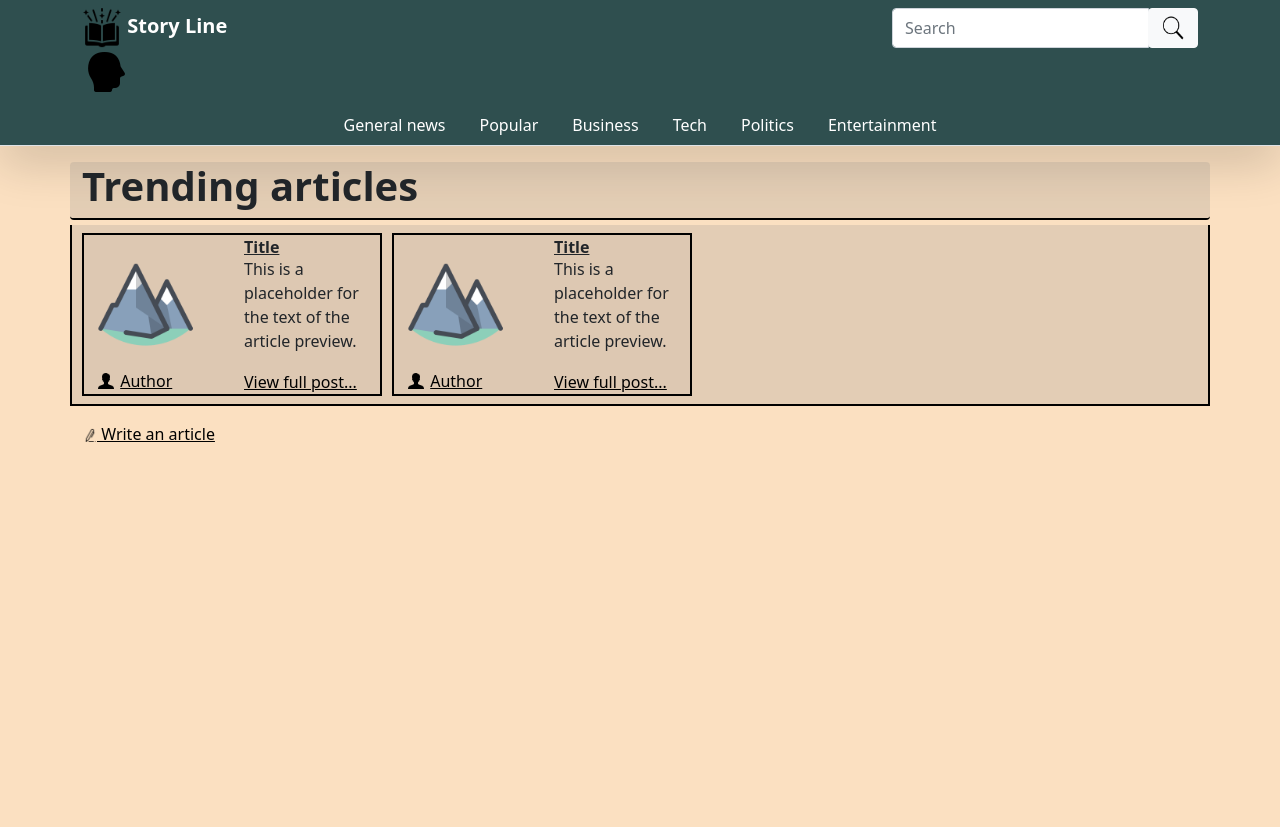
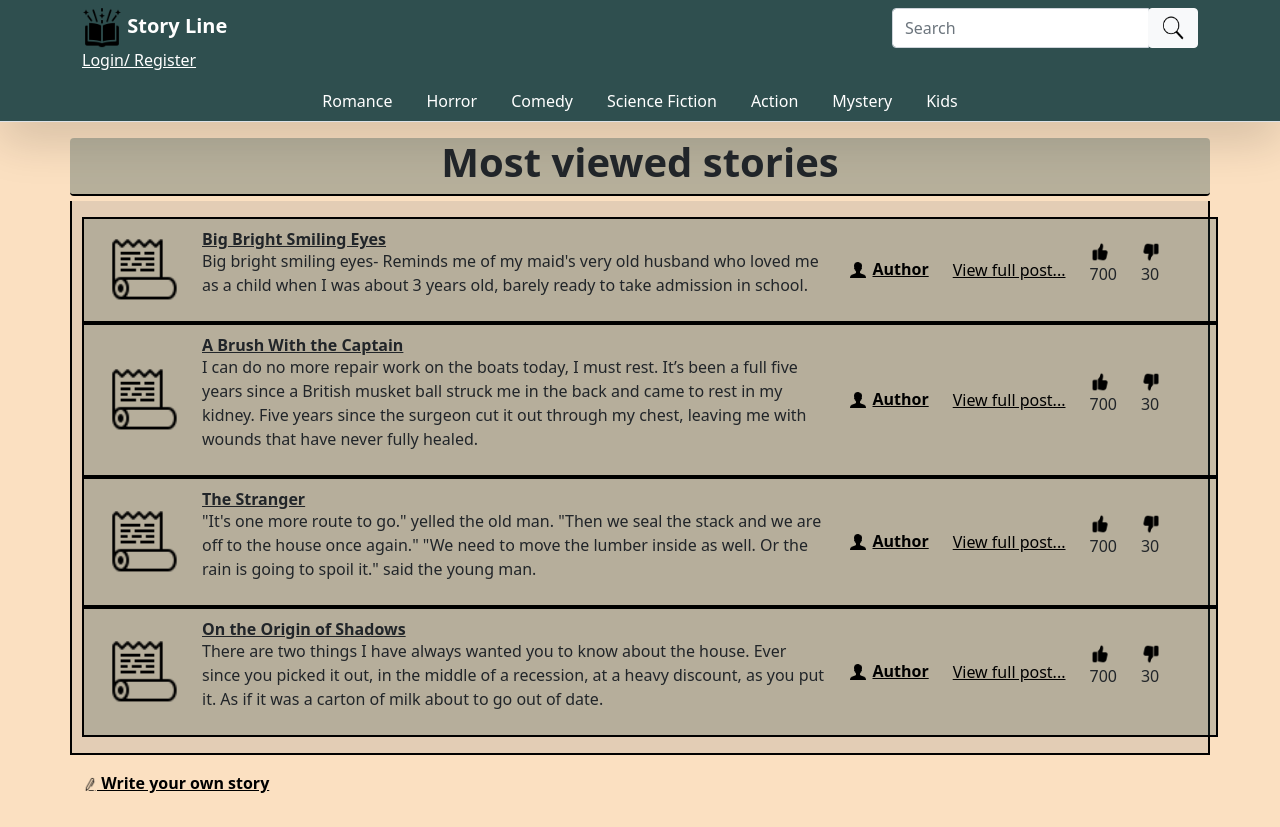
Before and after one commit to denisaTimis/StoryLines, a PHP site: page /views/home.php in a window 1280 px wide. Before the commit the page ends 442 px from the top, so only its background shows below. Run offline with PHP 8.4, Linux system fonts and the light colour scheme.

Commit message:
updated user interface

```diff
--- a/css/common.css
+++ b/css/common.css
@@ -6,6 +6,7 @@ body{
     border-style: solid;
     border-color: black;
     border-width: 0px 4px 4px 4px;
+    background-color: #2f4f4f31;
 }
 
 .nav-link{
@@ -26,6 +27,7 @@ body{
 
 .link-style{
     color:black;
+    font-weight:bolder;
 }
 
 .link-style:hover{
--- a/css/homepage.css
+++ b/css/homepage.css
@@ -1,9 +1,11 @@
 .section-title{
-    background-color: rgba(128, 128, 128, 0.2);
+    background-color: #2f4f4f57;
     border-style: solid;
     border-width: 0 0 2px;
     border-color: black;
     width: auto;
+    align-items: center;
+    text-align: center;
 }
 
 .articles-container{
@@ -17,8 +19,8 @@
 
 .article-preview{
     margin-left: 10px;
-    width: 300px;
-    background-color: rgba(128, 128, 128, 0.068);
+    width: 1290px;
+    background-color: #2f4f4f2d;
     border-style: solid;
     border-width: 2px 2px 2px 2px;
     border-color: black;
@@ -27,6 +29,7 @@
 .article-row{
     align-items: center;
     text-align: left;
+    background-color: #2f4f4f3f;
 }
 
 .article-preview-title{
--- a/views/home.php
+++ b/views/home.php
@@ -1,8 +1,9 @@
 <!DOCTYPE html>
 <html>
+
 <head>
     <title>Story Lines</title>
-        <link rel="icon" href="../graphics/icons/story.png"/>
+    <link rel="icon" href="../graphics/icons/story.png" />
     <link href="../bootstrap/css/bootstrap.min.css" rel="stylesheet">
     <link href="../css/homepage.css" rel="stylesheet">
     <link href="../css/common.css" rel="stylesheet">
@@ -18,18 +19,19 @@
                     </a>
                 </div>
                 <div class="col-md-auto search">
-                        <form >
-                            <div class="input-group" >
+                    <form>
+                        <div class="input-group">
                             <input type="text" class="form-control" placeholder="Search" name="search">
                             <div class="input-group-btn">
-                                    <input class="btn btn-light" width="50px" height="40px" type="image" src="../graphics/icons/search.png"></input>
+                                <input class="btn btn-light" width="50px" height="40px" type="image"
+                                    src="../graphics/icons/search.png"></input>
                             </div>
                         </div>
                     </form>
                 </div>
                 <div class="col-md-auto">
                     <div>
-                            <a href="./user/0" class="link-style-light"><img src="../graphics/icons/profile.png"/></a>
+                        <a href="log-in.html" class="link-style-light">Login/ Register</a>
                     </div>
                 </div>
             </div>
@@ -37,82 +39,150 @@
     </div>
     <ul class="nav nav-tabs justify-content-center navbar-dark shadow-lg" style="background-color: #2F4F4F;">
         <li class="nav-item">
-                <a class="nav-link" href="./all">General news</a>
+            <a class="nav-link" href="./all">Romance</a>
         </li>
         <li class="nav-item">
-                <a class="nav-link" href="allNews.html">Popular</a>
+            <a class="nav-link" href="allNews.html">Horror</a>
         </li>
         <li class="nav-item">
-                <a class="nav-link" href="allNews.html">Business</a>
+            <a class="nav-link" href="allNews.html">Comedy</a>
         </li>
         <li class="nav-item">
-                <a class="nav-link" href="allNews.html">Tech</a>
+            <a class="nav-link" href="allNews.html">Science Fiction</a>
         </li>
         <li class="nav-item">
-                <a class="nav-link" href="allNews.html">Politics</a>
+            <a class="nav-link" href="allNews.html">Action</a>
         </li>
         <li class="nav-item">
-                <a class="nav-link" href="allNews.html">Entertainment</a>
+            <a class="nav-link" href="allNews.html">Mystery</a>
+        </li>
+        <li class="nav-item">
+            <a class="nav-link" href="allNews.html">Kids</a>
         </li>
     </ul>
 </header>
+
 <body>
     <div class="py-3 container">
-            <div class="row">
+        <div class="row justify-content-center">
             <div class="col section-title rounded" name="section-title">
-                    <h1><strong>Trending articles</strong></h1>
+                <h1><strong>Most viewed stories</strong></h1>
             </div>
         </div>
-            <div class="row py-2 articles-container">
-                <div class="column article-preview" name="preview1">
-                    <div class="row article-row">
-                        <div class="col">
-                            <img src="../graphics/icons/article1.png" width="100px" height="100px">
+        <div class="row py-3 articles-container">
+            <div class="row py-2 article-row article-preview">
+                <div class="col-md-auto">
+                    <img src="../graphics/icons/previewStory.png" width="70px" height="70px">
                 </div>
-                        <div class="col">
-                            <p class="article-preview-title">Title</p>
-                            <p>This is a placeholder for the text of the article preview.</p>
+                <div class="col-7">
+                    <p class="article-preview-title">Big Bright Smiling Eyes</p>
+                    <p>Big bright smiling eyes- Reminds me of my maid's very old husband who loved
+                     me as a child when I was about 3 years old, barely ready to take admission in school. </p>
                 </div>
-                    </div>
-                    <div class="row article-row">
-                        <div class="col">
+                <div class="col-md-auto">
                     <img src="../graphics/icons/user.png" class="link-icon" width="20px" height="20px">
                     <a href="profile.html" class="link-style">Author</a>
                 </div>
-                        <div class="col">
-                            <a href="article.html" class="full-post">View full post...</a>
+                <div class="col-md-auto">
+                    <a href="./article" class="full-post">View full post...</a>
+                </div>
+                <div class="col-md-auto">
+                    <img src="../graphics/icons/like.png" width="20px" height="20px">
+                    <p>700</p>
+                </div>
+                <div class="col-md-auto">
+                    <img src="../graphics/icons/Dislike.png" width="20px" height="20px">
+                    <p>30</p>
+                </div>
+            </div>
+            <div class="row py-2 article-row article-preview">
+                <div class="col-md-auto">
+                    <img src="../graphics/icons/previewStory.png" width="70px" height="70px">
+                </div>
+                <div class="col-7">
+                    <p class="article-preview-title">A Brush With the Captain</p>
+                    <p>I can do no more repair work on the boats today, I must rest. It’s been a full five
+                     years since a British musket ball struck me in the back and came to rest in my kidney.
+                    Five years since the surgeon cut it out through my chest, leaving me with wounds that have never fully healed.</p>
+                </div>
+                <div class="col-md-auto">
+                    <img src="../graphics/icons/user.png" class="link-icon" width="20px" height="20px">
+                    <a href="#" class="link-style">Author</a>
+                </div>
+                <div class="col-md-auto">
+                    <a href="#" class="full-post">View full post...</a>
+                </div>
+                <div class="col-md-auto">
+                    <img src="../graphics/icons/like.png" width="20px" height="20px">
+                    <p>700</p>
+                </div>
+                <div class="col-md-auto">
+                    <img src="../graphics/icons/Dislike.png" width="20px" height="20px">
+                    <p>30</p>
+                </div>
+            </div>
+            <div class="row py-2 article-row article-preview">
+                <div class="col-md-auto">
+                    <img src="../graphics/icons/previewStory.png" width="70px" height="70px">
+                </div>
+                <div class="col-7">
+                    <p class="article-preview-title">The Stranger</p>
+                    <p>"It's one more route to go." yelled the old man. "Then we seal the stack and we are off to the house once again."
+                    "We need to move the lumber inside as well. Or the rain is going to spoil it."
+                    said the young man.</p>
+                </div>
+                <div class="col-md-auto">
+                    <img src="../graphics/icons/user.png" class="link-icon" width="20px" height="20px">
+                    <a href="#" class="link-style">Author</a>
+                </div>
+                <div class="col-md-auto">
+                    <a href="#" class="full-post">View full post...</a>
+                </div>
+                <div class="col-md-auto">
+                    <img src="../graphics/icons/like.png" width="20px" height="20px">
+                    <p>700</p>
+                </div>
+                <div class="col-md-auto">
+                    <img src="../graphics/icons/Dislike.png" width="20px" height="20px">
+                    <p>30</p>
+                </div>
+            </div>
+            <div class="row py-2 article-row article-preview">
+                <div class="col-md-auto">
+                    <img src="../graphics/icons/previewStory.png" width="70px" height="70px">
+                </div>
+                <div class="col-7">
+                    <p class="article-preview-title">On the Origin of Shadows</p>
+                    <p>There are two things I have always wanted you to know about the house.
+                    Ever since you picked it out, in the middle of a recession, at a heavy discount,
+                    as you put it. As if it was a carton of milk about to go out of date.</p>
+                </div>
+                <div class="col-md-auto">
+                    <img src="../graphics/icons/user.png" class="link-icon" width="20px" height="20px">
+                    <a href="#" class="link-style">Author</a>
+                </div>
+                <div class="col-md-auto">
+                    <a href="#" class="full-post">View full post...</a>
+                </div>
+                <div class="col-md-auto">
+                    <img src="../graphics/icons/like.png" width="20px" height="20px">
+                    <p>700</p>
+                </div>
+                <div class="col-md-auto">
+                    <img src="../graphics/icons/Dislike.png" width="20px" height="20px">
+                    <p>30</p>
                 </div>
             </div>
         </div>
-                <div class="column article-preview" name="preview1">
-                    <div class="row article-row">
+        <div class="row py-3 justify-content-center">
             <div class="col">
-                            <img src="../graphics/icons/article1.png" width="100px" height="100px">
-                        </div>
-                        <div class="col">
-                            <p class="article-preview-title">Title</p>
-                            <p>This is a placeholder for the text of the article preview.</p>
-                        </div>
-                    </div>
-                    <div class="row article-row">
-                        <div class="col">
-                            <img src="../graphics/icons/user.png" class="link-icon" width="20px" height="20px">
-                            <a href="#" class="link-style">Author</a>
-                        </div>
-                        <div class="col">
-                            <a href="#" class="full-post">View full post...</a>
-                        </div>
-                    </div>
-                </div>
-            </div>
-            <div class="row py-3">
-                <div class="column">
                 <a href="./create" class="link-style">
                     <img src="../graphics/icons/write.png" class="link-icon" width="15px" height="15px">
-                        Write an article
+                     Write your own story
                 </a>
             </div>
         </div>
     </div>
 </body>
+
 </html>
```
Also changed, not shown: css/create-article.css (+15 -5 lines), views/all-news.php (+35 -24 lines), views/create-article.php (+50 -31 lines), views/new-article.php (+17 -11 lines), graphics/icons/dislike.png, graphics/icons/like.png, graphics/icons/previewStory.png (added), graphics/icons/save.png (added), graphics/icons/storyType.png (added). Lines whose indentation alone changed are shown as unchanged.
